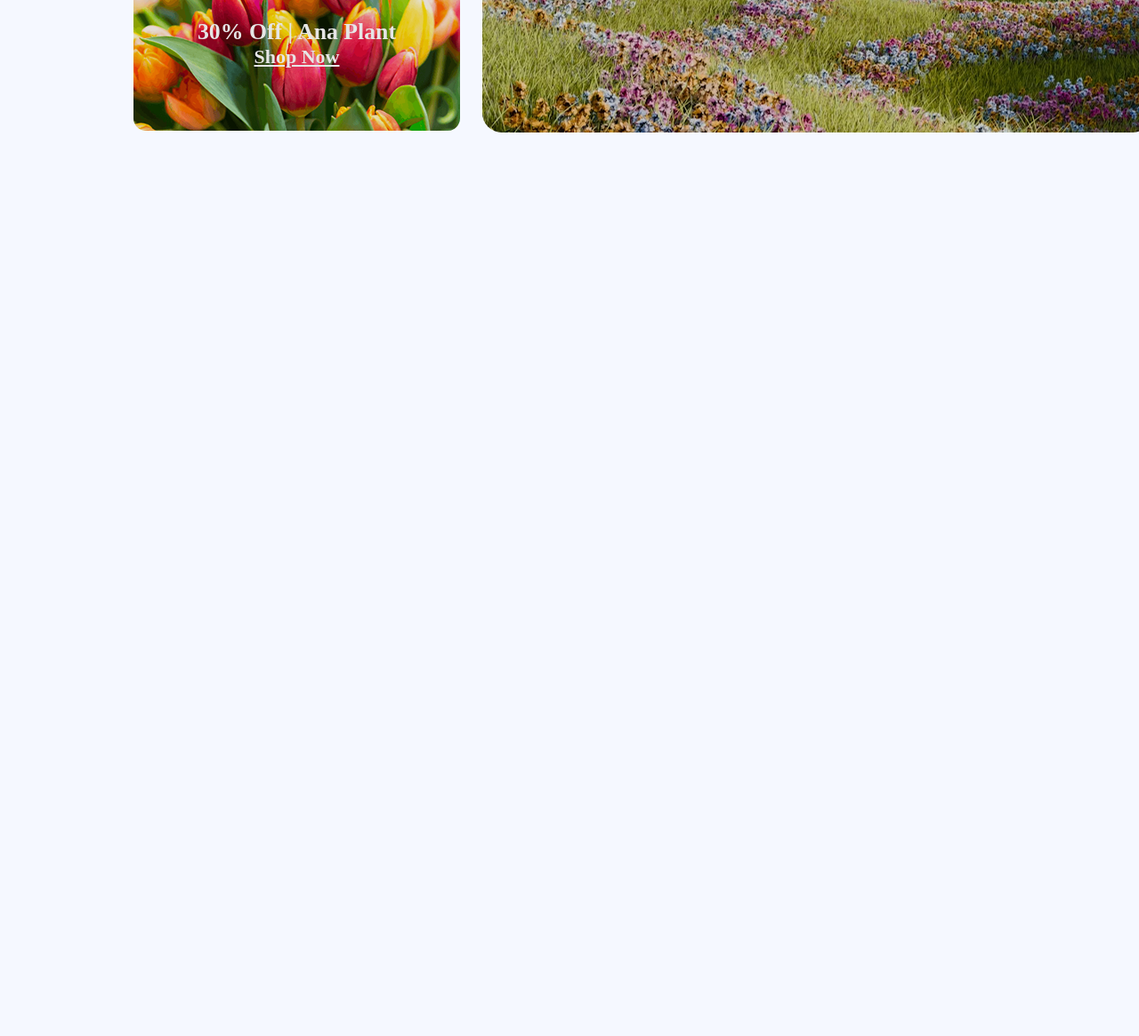
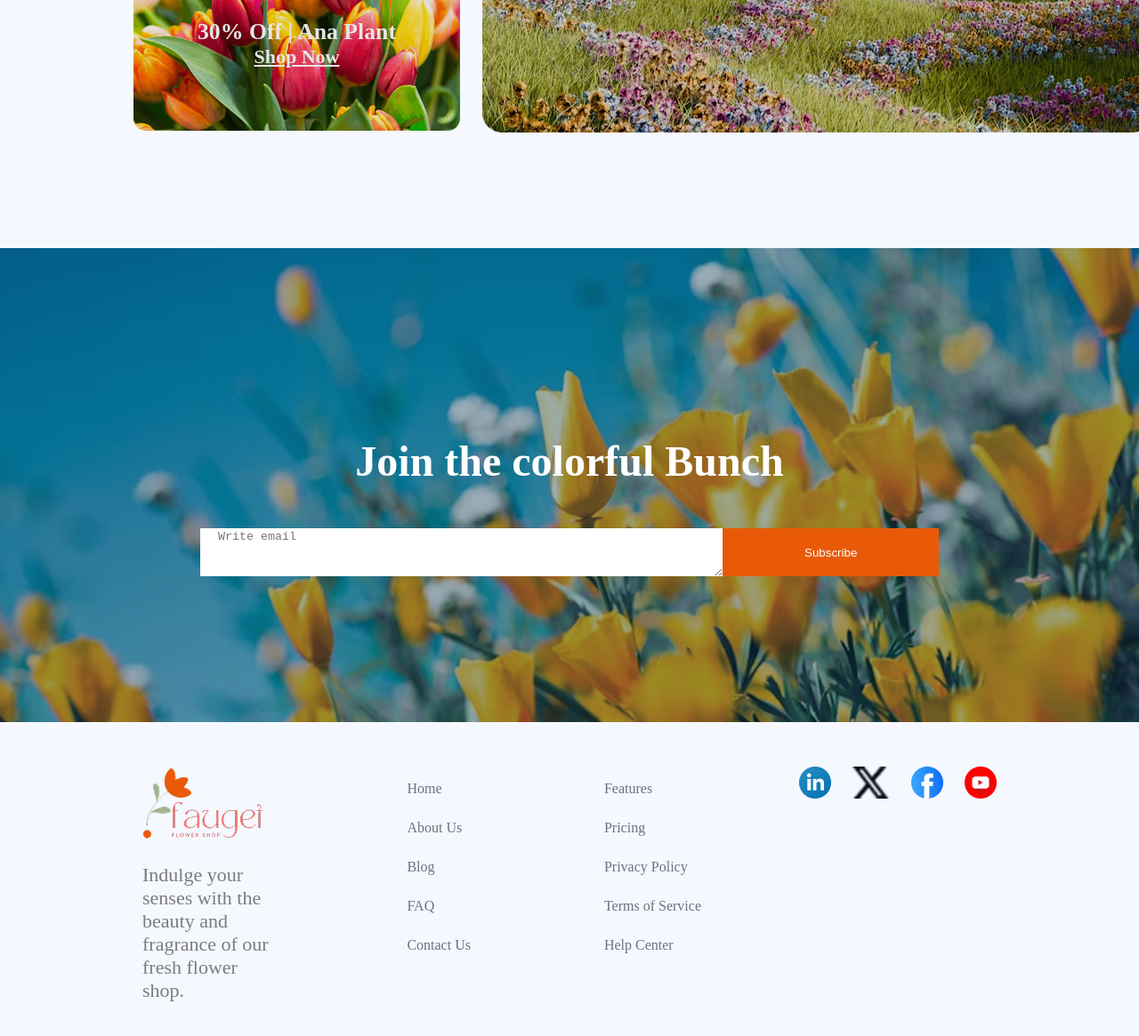
Before and after one commit to Touhid5759/B12A02-Responsive-Flowers, a plain HTML site: page index.html in a window 1280 px wide. Shown: the part 3354-4519 px from the top of the page at 89% size. Before the commit the page ends 3633 px from the top, so only its background shows below. Drawn offline with Linux system fonts and the light colour scheme.

Commit message:
final commit

```diff
--- a/index.html
+++ b/index.html
@@ -159,6 +159,47 @@
         </section>
     </main>
     <footer>
+      <!-- newslates section -->
+         <section class="newslater-section">
+          <div class="newslater-container">
+            <h3 class="noto-serif">Join the colorful Bunch</h3>
+            <div class="subscribe-btn">
+              <textarea name="" id="" placeholder="Write email"></textarea>
+              <button>Subscribe</button>
+            </div>
+          </div>
+         </section>
+         <!-- footer section -->
+          <section class="footer-section">
+            <div class="logo-text">
+              <img src="assets/logo.png" alt="">
+              <p>Indulge your senses with the beauty and fragrance of our fresh flower shop. </p>
+            </div>
+            <div class="menu-1">
+              <ul>
+                <li>Home</li>
+                <li>About Us</li>
+                <li>Blog</li>
+                <li>FAQ</li>
+                <li>Contact Us</li>
+              </ul>
+            </div>
+            <div class="menu-2">
+                <ul>
+                <li>Features</li>
+                <li>Pricing</li>
+                <li>Privacy Policy</li>
+                <li>Terms of Service</li>
+                <li>Help Center</li>
+              </ul>
+            </div>
+            <div class="icn">
+              <img src="assets/icon-linkedin.png" alt="">
+              <img src="assets/icon-twitter.png" alt="">
+              <img src="assets/icon-facebook.png" alt="">
+              <img src="assets/icon-youtube.png" alt="">
+            </div>
+          </section>
     </footer>
 </body>
 </html>
--- a/style/assign2.css
+++ b/style/assign2.css
@@ -255,3 +255,75 @@ text-align: center;
 .latest-deal-img-banner-container h3{
   margin: 0px;
 }
+/* newslater related styles */
+.newslater-container{
+  background-image: url(../assets/news-letter-bg.png);
+  background-repeat: no-repeat;
+  width: 100%;
+  height: 533px;
+  display: flex;
+  flex-direction: column;
+  justify-content: center;
+  align-items: center;
+}
+.newslater-container h3{
+  font-size: 3rem;
+  font-weight: bold;
+  color: white;
+}
+.subscribe-btn{
+  display: flex;
+  width: 830px;
+}
+.subscribe-btn textarea{
+  width: 70%;
+  border: none;
+  height: 50px;
+  padding-left: 20px;
+  color: rgba(0, 0, 0, 0.5);
+
+}
+
+
+.subscribe-btn button{
+  width: 30%;
+  background-color: #e95a08;
+  color: white;
+  border: none;
+
+}
+
+/* footer section related styles */
+.footer-section{
+  margin: 50px 160px;
+  display: flex;
+  gap: 110px;
+  justify-content: space-evenly;
+}
+.logo-text p{
+  color: rgba(0, 0, 0, 0.5);
+  font-size: 1.375rem;
+}
+
+.footer-section .menu-1 ul li{
+  margin-bottom: 26px;
+  list-style: none;
+  color: #6B7280;
+  white-space:nowrap ;
+}
+.footer-section .menu-2 ul li{
+   margin-bottom: 26px;
+  list-style: none;
+  color: #6B7280;
+  white-space:nowrap ;
+}
+.icn{
+  display: grid;
+  grid-template-columns: repeat(4,1fr);
+  gap: 24px;
+
+
+}
+.icn img{
+  height: 36px;
+}
```
